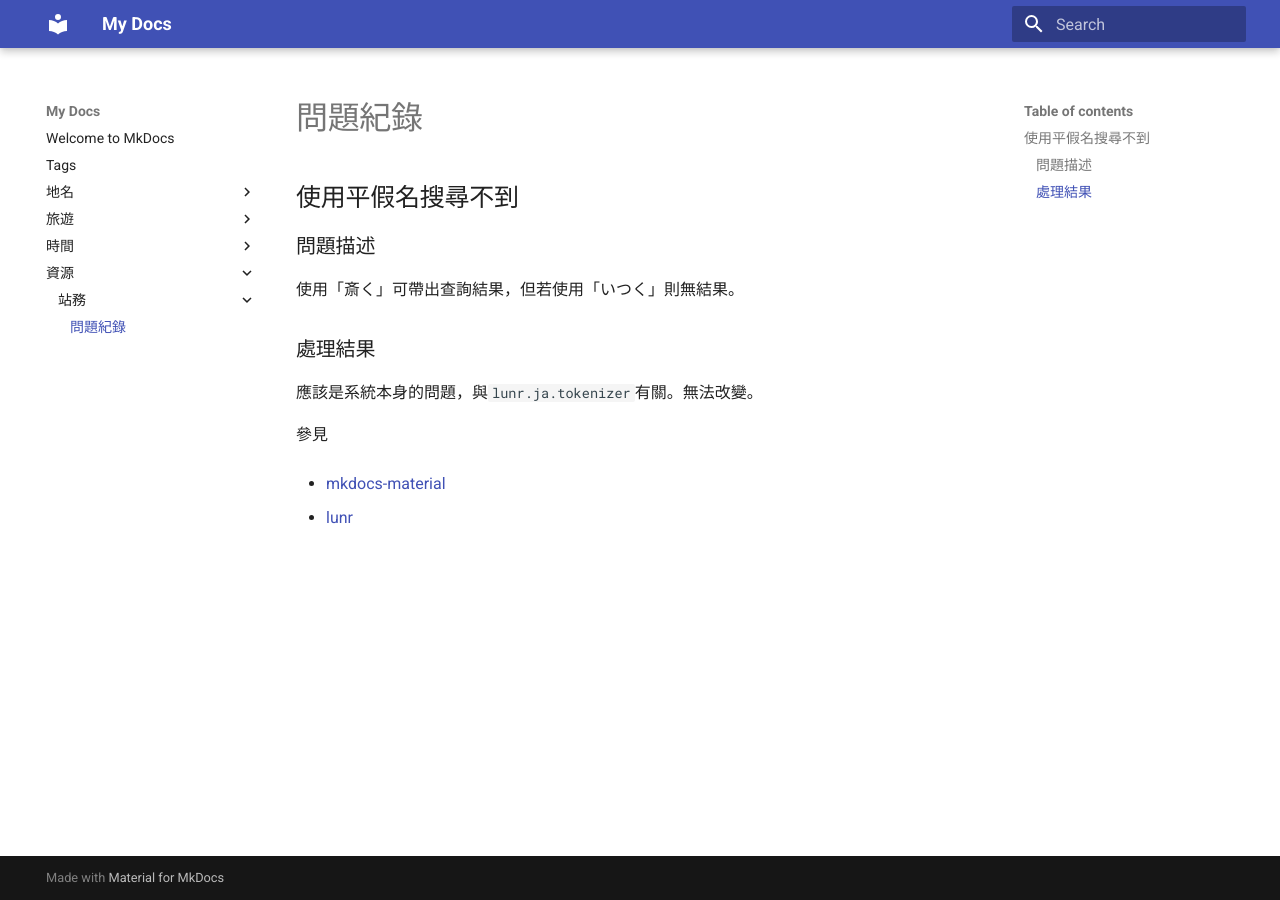
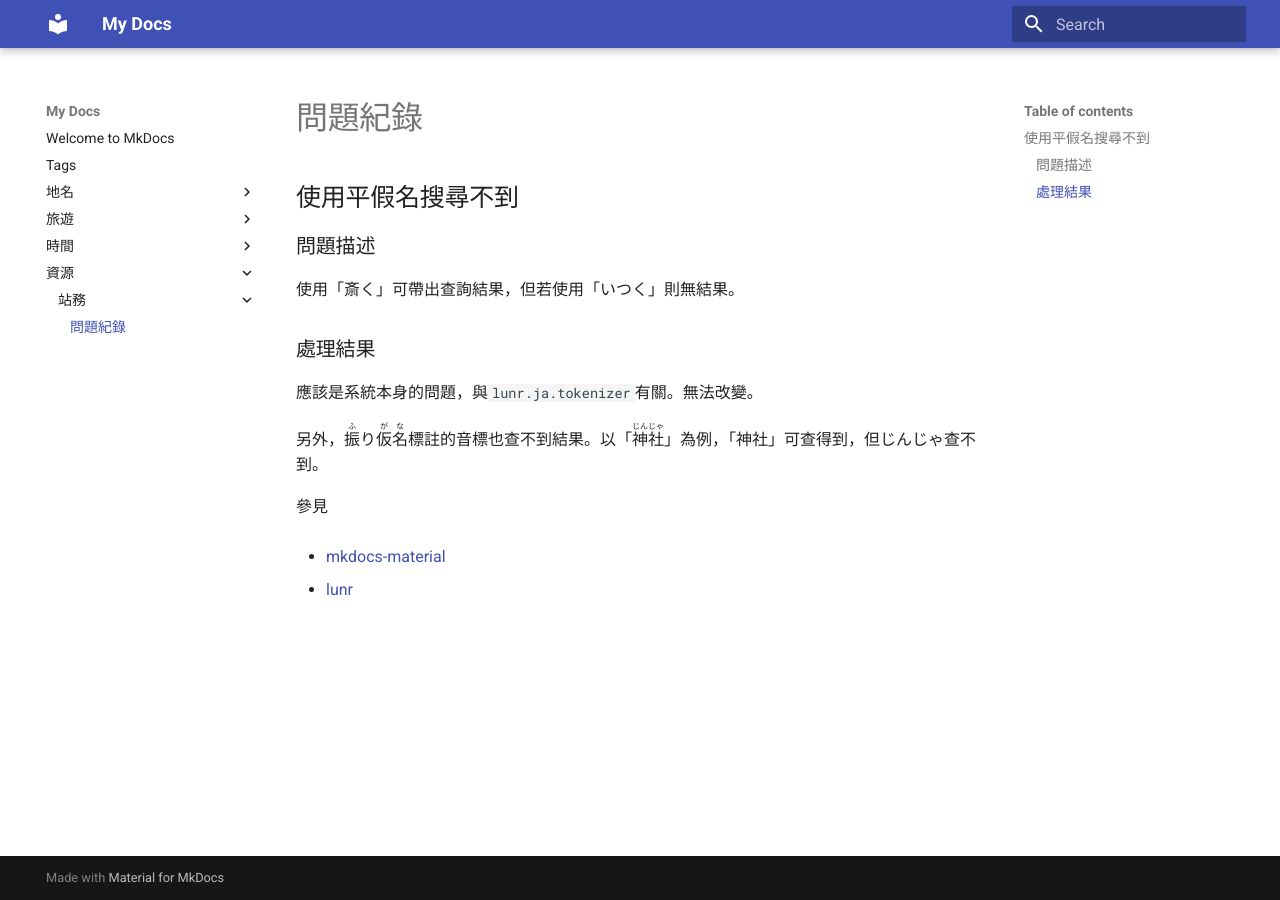
Before and after one commit to luomein/my_jp_dict, an MkDocs documentation site: the page built from docs/資源/站務/問題紀錄.md, in a window 1280 px wide. Built offline with MkDocs 1.6.1 and Material for MkDocs 9.7.7, drawn with Linux system fonts in a browser that asks for light colours.

Commit message:
Update 問題紀錄.md

```diff
--- a/docs/資源/站務/問題紀錄.md
+++ b/docs/資源/站務/問題紀錄.md
@@ -10,6 +10,8 @@
 
 應該是系統本身的問題，與`lunr.ja.tokenizer`有關。無法改變。
 
+另外，<ruby>振<rt>ふ</rt>り<rt></rt>仮名<rt>がな</rt></ruby>標註的音標也查不到結果。以「<ruby>神社<rt>じんじゃ</rt></ruby>」為例，「神社」可查得到，但じんじゃ查不到。
+
 參見
 
 * [mkdocs-material](https://github.com/squidfunk/mkdocs-material/issues/2270)
```
